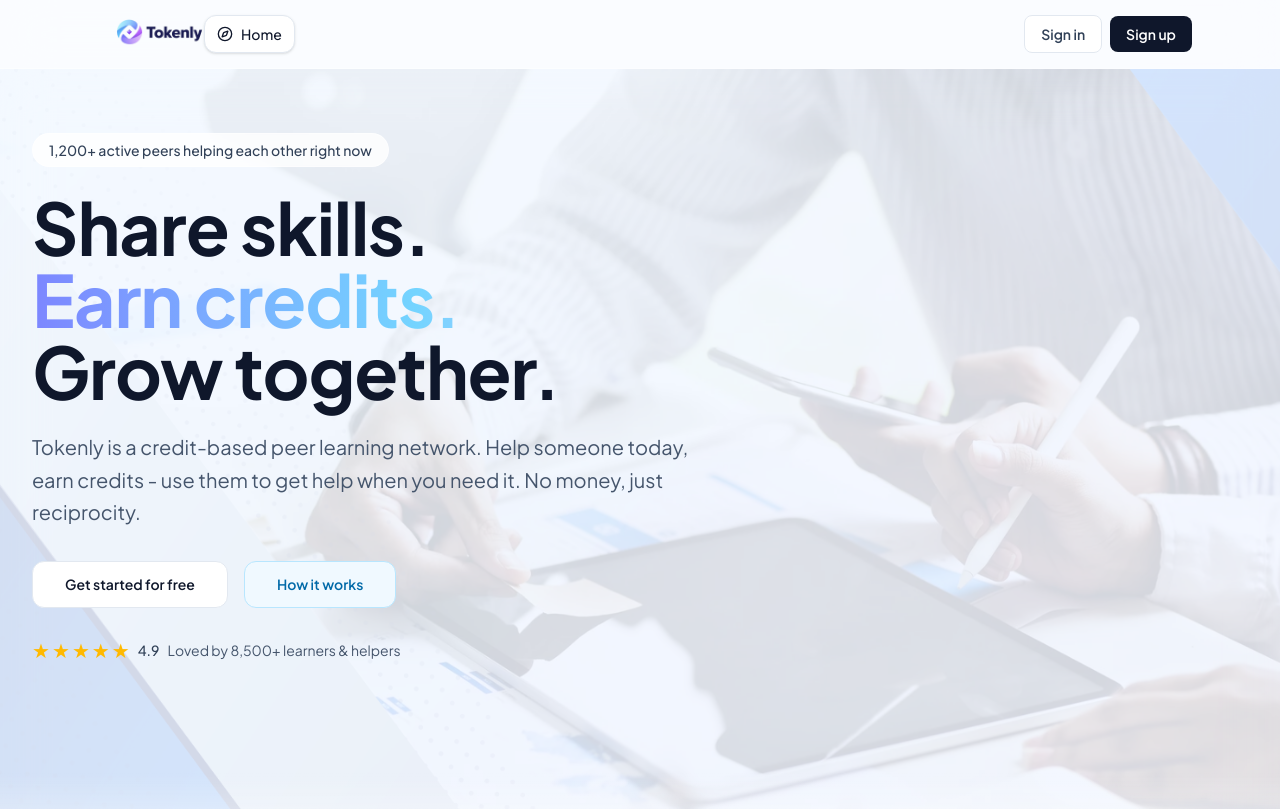
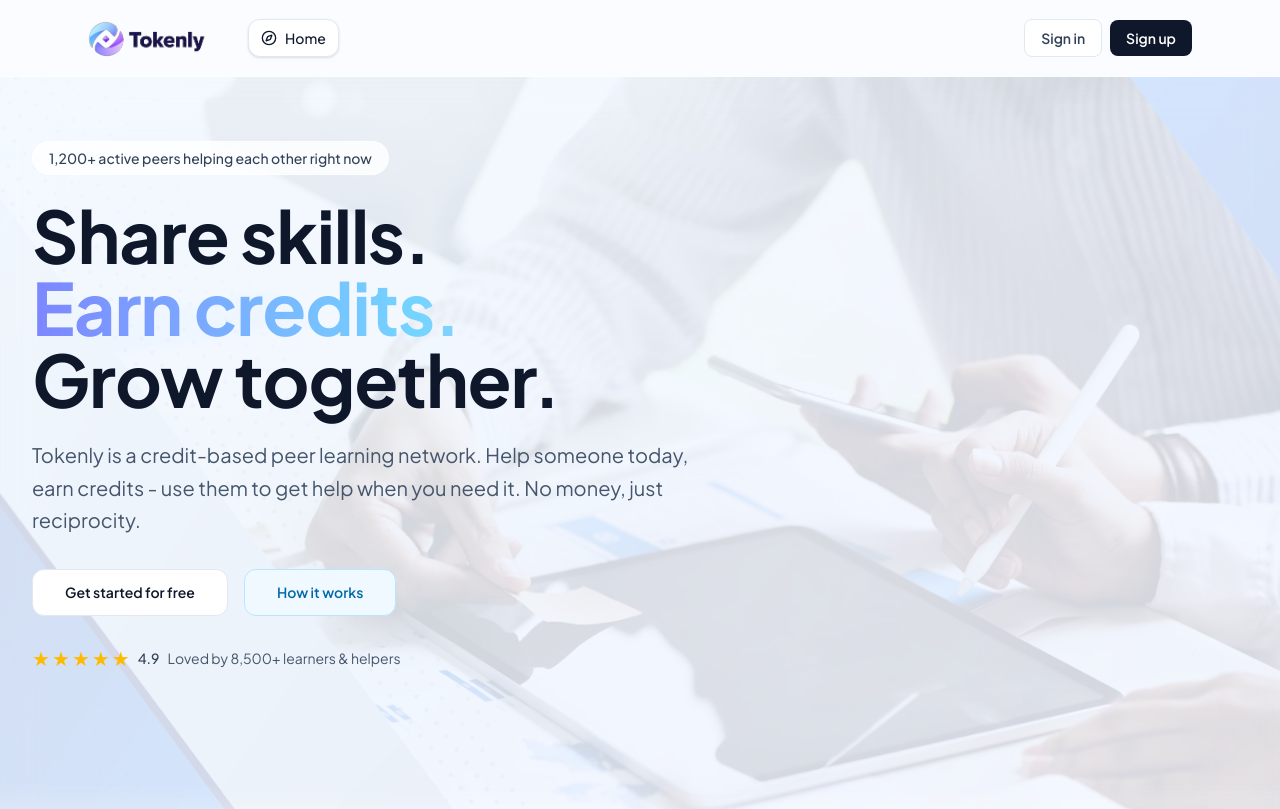
Before and after one commit to Rama-Mohammad/React-Project, a React (Vite) app in the folder Tokenly/: page / in a window 1280 px wide. Shown: the top 809 px of the page. Built offline with nearby package versions, Linux system fonts and the light colour scheme.

Commit message:
some styling tweaks

```diff
--- a/Tokenly/src/components/auth/VisualPanel.tsx
+++ b/Tokenly/src/components/auth/VisualPanel.tsx
@@ -1,10 +1,11 @@
 import type { VisualPanelProps } from "../../types/auth";
+import tokelyGraphic from '../../assets/tokenly-graphic.svg';
 
 export default function VisualPanel({ mode }: VisualPanelProps) {
   return (
     <div className="hidden lg:flex flex-col items-center justify-center bg-[linear-gradient(140deg,#eef4ff_0%,#e8f8ff_45%,#f3efff_100%)] p-8 xl:p-10">
       <div className="mb-5">
-        <img src="/images/logo-nobg.png" alt="Tokenly" className="h-44 w-auto object-contain" />
+        <img src="/images/tokenly-logo.svg" alt="Tokenly" className="h-44 w-auto object-contain" />
       </div>
 
       <h2 className="mb-3 text-center text-2xl font-bold text-slate-900">
@@ -37,8 +38,12 @@ export default function VisualPanel({ mode }: VisualPanelProps) {
         </div>
       </div>
 
-      <div className="mt-6 flex h-40 w-full max-w-sm items-center justify-center rounded-xl border-2 border-dashed border-slate-200 bg-white/60 text-sm text-slate-400">
-        Image / Animation placeholder
+      <div className="mt-10 flex w-full max-w-sm justify-center">
+        <img
+          src={tokelyGraphic}
+          alt="Tokenly peer learning illustration"
+          className="h-64 w-auto object-contain"
+        />
       </div>
     </div>
   );
--- a/Tokenly/src/components/common/Navbar.tsx
+++ b/Tokenly/src/components/common/Navbar.tsx
@@ -71,19 +71,19 @@ export default function Navbar() {
 
   return (
     <header className="sticky top-0 z-40 border-b border-white/40 bg-white/75 backdrop-blur-xl">
-      <div className="mx-auto flex max-w-6xl items-center justify-between px-4 py-1.5 sm:px-5 lg:px-6">
+      <div className="mx-auto flex max-w-6xl items-center justify-between px-4 py-2 sm:px-5 lg:px-6">
 
         {/* Left: logo + desktop nav */}
-        <div className="flex items-center gap-8">
-          <NavLink to="/" className="flex items-center">
+        <div className="flex items-center gap-10">
+          <NavLink to="/" className="flex items-center shrink-0">
             <img
-              src="/images/logo-nobg.png"
-              alt="PeerCredit"
-              className="h-14 w-auto origin-left scale-170 object-contain"
+              src="/images/tokenly-logo.svg"
+              alt="Tokenly Logo"
+              className="h-15 w-auto object-contain"
             />
           </NavLink>
 
-          <nav className="hidden items-center gap-1 md:flex">
+          <nav className="hidden items-center gap-2 md:flex">
             <NavLink to="/" className={getNavClass}>
               <Compass size={16} /> Home
             </NavLink>
```
Also changed, not shown: Tokenly/public/images/tokenly-logo.svg (added), Tokenly/src/assets/tokenly-graphic.svg (added).
